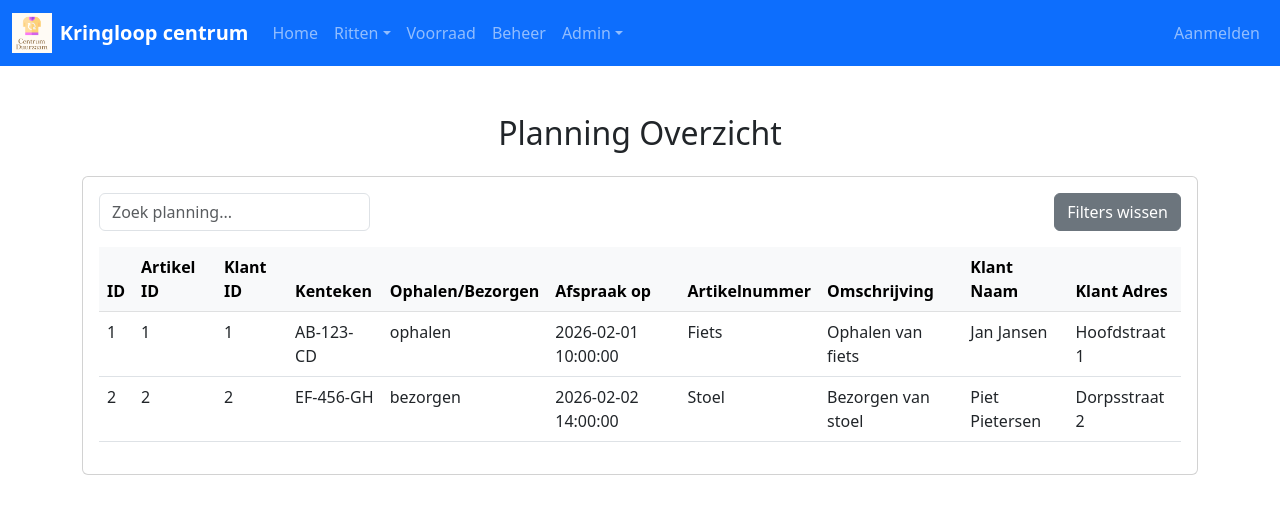
After one commit to DjojovdEerden/Kringloop, a PHP site: page /admin/list_planning.php in a window 1280 px wide. The commit adds this page. Shown: the top 514 px of the page. Run offline with PHP 8.4, Linux system fonts and the light colour scheme; data comes from the database, SQL or seed files in the repository.

Commit message:
de planning lijst en planning toevoegen werkt nu ook de header href gefixed zodat alles goed werkt

```diff
--- /dev/null
+++ b/admin/list_planning.php
@@ -0,0 +1,64 @@
+<?php
+require_once '../includes/db.php';
+
+$stmt = $pdo->query('
+    SELECT p.*, k.naam AS klant_naam, k.adres AS klant_adres, a.naam AS artikel_naam
+    FROM planning p
+    JOIN klant k ON p.klant_id = k.id
+    JOIN artikel a ON p.artikel_id = a.id
+');
+$planningen = $stmt->fetchAll(PDO::FETCH_ASSOC);
+?>
+
+<?php
+$pageTitle = 'Planning Overzicht';
+include '../includes/header.php';
+?>
+
+<div class="container my-5">
+    <h2 class="mb-4 text-center">Planning Overzicht</h2>
+    <div class="card">
+        <div class="card-body">
+            <div class="d-flex justify-content-between mb-3">
+                <input type="text" class="form-control w-25" placeholder="Zoek planning...">
+                <button class="btn btn-secondary">Filters wissen</button>
+            </div>
+            <table class="table table-hover">
+                <thead class="table-light">
+                    <tr>
+                        <th>ID</th>
+                        <th>Artikel ID</th>
+                        <th>Klant ID</th>
+                        <th>Kenteken</th>
+                        <th>Ophalen/Bezorgen</th>
+                        <th>Afspraak op</th>
+                        <th>Artikelnummer</th>
+                        <th>Omschrijving</th>
+                        <th>Klant Naam</th>
+                        <th>Klant Adres</th>
+                    </tr>
+                </thead>
+                <tbody>
+                    <?php foreach ($planningen as $planning): ?>
+                        <tr>
+                            <td><?php echo $planning['id']; ?></td>
+                            <td><?php echo $planning['artikel_id']; ?></td>
+                            <td><?php echo $planning['klant_id']; ?></td>
+                            <td><?php echo $planning['kenteken']; ?></td>
+                            <td><?php echo $planning['ophalen_of_bezorgen']; ?></td>
+                            <td><?php echo $planning['afspraak_op']; ?></td>
+                            <td><?php echo isset($planning['artikel_naam']) ? $planning['artikel_naam'] : 'N/A'; ?></td>
+                            <td><?php echo $planning['omschrijving']; ?></td>
+                            <td><?php echo $planning['klant_naam']; ?></td>
+                            <td><?php echo $planning['klant_adres']; ?></td>
+                        </tr>
+                    <?php endforeach; ?>
+                </tbody>
+            </table>
+        </div>
+    </div>
+</div>
+
+<?php
+include '../includes/footer.php';
+?>
--- a/database/relation.sql
+++ /dev/null
@@ -1,4 +0,0 @@
-ALTER TABLE gebruiker
-ADD COLUMN role_id INT,
-ADD CONSTRAINT fk_gebruiker_role
-FOREIGN KEY (role_id) REFERENCES roles(id);
--- a/database/roles.sql
+++ /dev/null
@@ -1,6 +0,0 @@
-USE duurzaam;
-
-CREATE TABLE roles (
-    id INT AUTO_INCREMENT PRIMARY KEY,
-    naam VARCHAR(50) NOT NULL UNIQUE
-) ENGINE=InnoDB;
--- a/database/rolesadd.sql
+++ /dev/null
@@ -1,5 +0,0 @@
-INSERT INTO roles (naam) VALUES
-('Directie'),
-('Chauffeur'),
-('Winkelpersoneel'),
-('Magazijnmedewerker');
--- /dev/null
+++ b/includes/db.php
@@ -0,0 +1,14 @@
+<?php
+// Databaseverbinding
+$host = 'localhost';
+$dbname = 'duurzaam';
+$username = 'root';
+$password = '';
+
+try {
+    $pdo = new PDO("mysql:host=$host;dbname=$dbname", $username, $password);
+    $pdo->setAttribute(PDO::ATTR_ERRMODE, PDO::ERRMODE_EXCEPTION);
+} catch (PDOException $e) {
+    die("Databaseverbinding mislukt: " . $e->getMessage());
+}
+?>
--- a/includes/header.php
+++ b/includes/header.php
@@ -6,13 +6,13 @@
     <title><?php echo $pageTitle ?? 'Kringloop centrum'; ?></title>
     <link href="https://cdn.jsdelivr.net/npm/bootstrap@5.3.0/dist/css/bootstrap.min.css" rel="stylesheet">
     <link rel="stylesheet" href="https://cdn.jsdelivr.net/npm/bootstrap-icons@1.11.0/font/bootstrap-icons.css">
-    <link rel="stylesheet" href="assets/css/style.css">
+    <link rel="stylesheet" href="/Kringloop/assets/css/style.css">
 </head>
 <body>
     <nav class="navbar navbar-expand-lg navbar-dark bg-primary">
         <div class="container-fluid">
-            <a class="navbar-brand d-flex align-items-center" href="index.php">
-                <img src="assets/img/Logo Kringloop.png" alt="Logo" class="navbar-logo me-2">
+            <a class="navbar-brand d-flex align-items-center" href="/Kringloop/index.php">
+                <img src="/Kringloop/assets/img/Logo Kringloop.png" alt="Logo" class="navbar-logo me-2">
                 Kringloop centrum
             </a>
             <button class="navbar-toggler" type="button" data-bs-toggle="collapse" data-bs-target="#navbarNav">
@@ -20,15 +20,16 @@
             </button>
             <div class="collapse navbar-collapse" id="navbarNav">
                 <ul class="navbar-nav">
-                    <li class="nav-item"><a class="nav-link" href="index.php">Home</a></li>
+                    <li class="nav-item"><a class="nav-link" href="/Kringloop/index.php">Home</a></li>
                     <li class="nav-item dropdown">
                         <a class="nav-link dropdown-toggle" href="#" id="rittenDropdown" role="button" data-bs-toggle="dropdown">Ritten</a>
                         <ul class="dropdown-menu">
-                            <li><a class="dropdown-item" href="">Ritten planning</a></li>
+                            <li><a class="dropdown-item" href="/Kringloop/admin/add_planning.php">Nieuwe Planning</a></li>
+                            <li><a class="dropdown-item" href="/Kringloop/admin/list_planning.php">Planning Overzicht</a></li>
                         </ul>
                     </li>
-                    <li class="nav-item"><a class="nav-link" href="voorraad.php">Voorraad</a></li>
-                    <li class="nav-item"><a class="nav-link" href="beheer.php">Beheer</a></li>
+                    <li class="nav-item"><a class="nav-link" href="/Kringloop/voorraad.php">Voorraad</a></li>
+                    <li class="nav-item"><a class="nav-link" href="/Kringloop/beheer.php">Beheer</a></li>
                     <li class="nav-item dropdown">
                         <a class="nav-link dropdown-toggle" href="#" role="button" data-bs-toggle="dropdown">Admin</a>
                         <ul class="dropdown-menu">
--- a/index.php
+++ b/index.php
@@ -10,7 +10,7 @@ include 'includes/header.php';
             <div class="card card-custom">
                 <h3 class="mb-3">Ritten</h3>
                 <p class="text-muted">beschrijving</p>
-                <a href="ritten.php" class="btn btn-primary-custom mt-auto">Ga naar ritten</a>
+                <a href="admin/list_planning.php" class="btn btn-primary-custom mt-auto">Ga naar ritten planning</a>
             </div>
         </div>
 
```
Also changed, not shown: admin/add_planning.php (added, +52 -0 lines), database.sql (deleted, +0 -22 lines), database/duurzaam.sql (+23 -3 lines).
